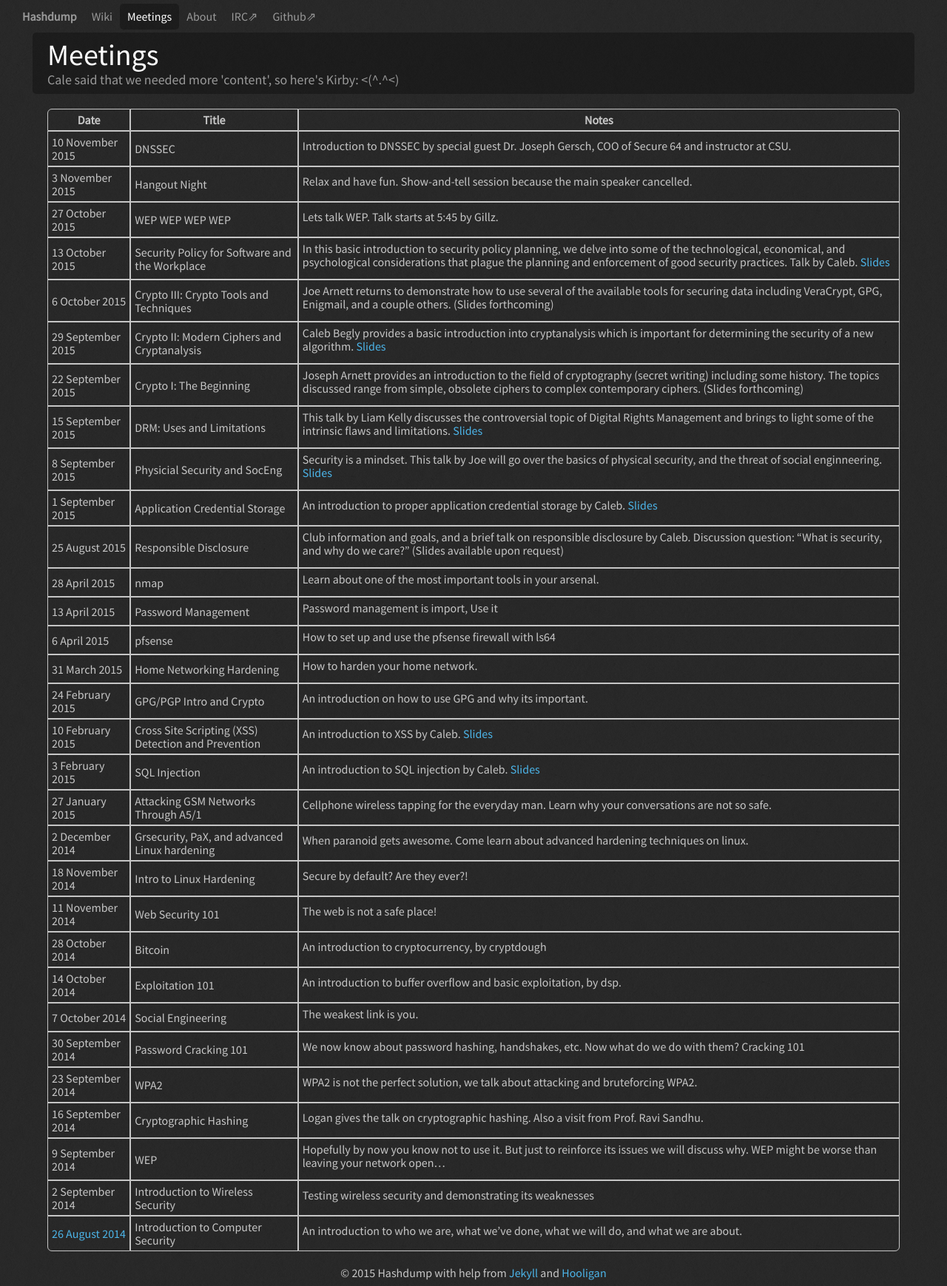
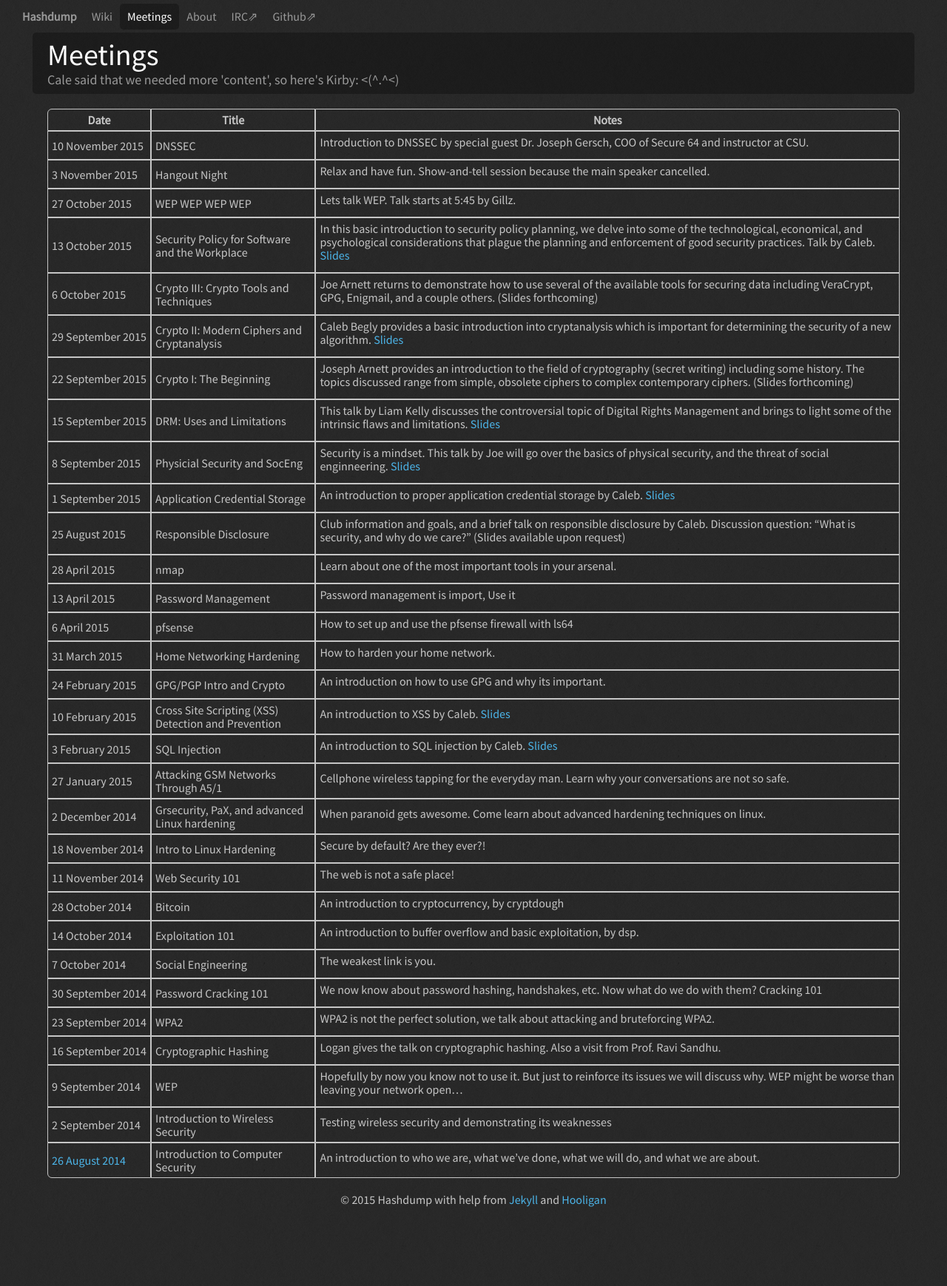
Before and after one commit to Hashdump/old-hashdump-site, a Jekyll site: the page built from _index/meetings.md, in a window 1280 px wide. Shown: the whole page at 74% size. Built offline with Jekyll 4.4.1, drawn with Linux system fonts in a browser that asks for light colours; Markdown is read by kramdown in place of the engine named in the settings; after the commit the page ends 1640 px from its top, so only the background shows below that.

Commit message:
Try to fix the display of dates.

```diff
--- a/_includes/meetings.html
+++ b/_includes/meetings.html
@@ -11,7 +11,7 @@
   <tbody>{% for meeting in site.posts %}{% if include.max < 0 or include.max >= forloop.index %}
     <tr>{% assign ms = meeting.content | strip_newlines | size %}
 			<td>{% if ms != 0 or meeting.url_external %}
-				<a {% if meeting.url_external %}href="{{ meeting.url_external }}" class="external" target="_blank"{% else %}href="{{ meeting.url }}"{% endif %}>{% endif %}{{ meeting.date | date: "%-d %B %Y" }}{% if ms != 0 %}</a>
+				<a {% if meeting.url_external %}href="{{ meeting.url_external }}" class="external" target="_blank"{% else %}href="{{ meeting.url }}"{% endif %}>{% endif %}{{ meeting.date | date: "%-d&nbsp;%B&nbsp;%Y" }}{% if ms != 0 %}</a>
 			{% endif %}</td>
       <td>{{ meeting.title }}</td>
       <td>{{ meeting.tagline | markdownify }}</td>
```
